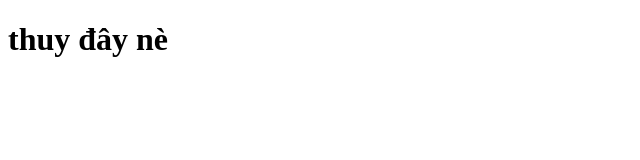
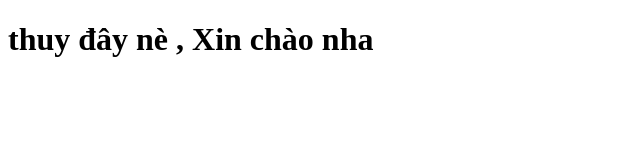
Before and after one commit to minhthuy203/demo_init, a plain HTML site: page home.html in a window 1280 px wide. Shown: the whole page, without its empty margins (0-640 px from the left). Drawn offline with Linux system fonts and the light colour scheme.

Commit message:
Update home.html

```diff
--- a/home.html
+++ b/home.html
@@ -7,6 +7,6 @@
     <title>Document</title>
 </head>
 <body>
-    <h1>thuy đây nè </h1>
+    <h1>thuy đây nè , Xin chào nha</h1>
 </body>
 </html>
```
